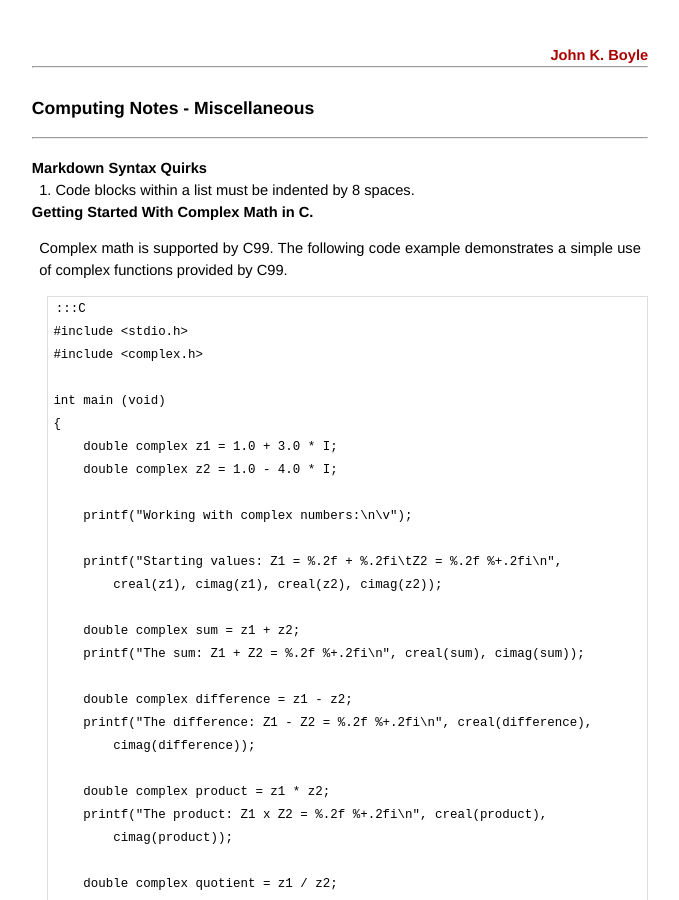
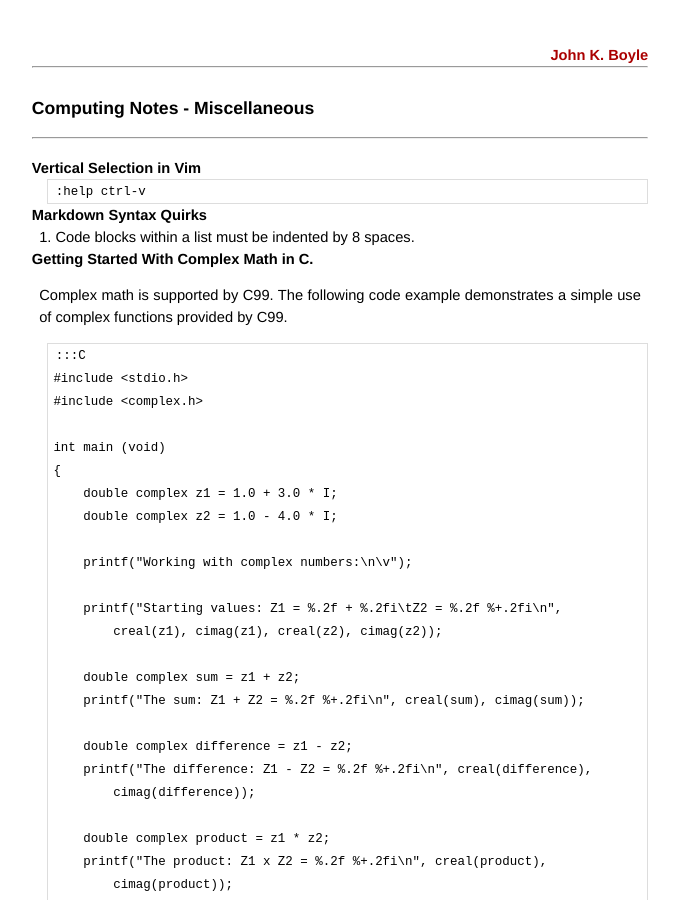
Before and after one commit to kebno/kebno.github.io, a Jekyll site: the page built from _notes/misc.md, in a window 1280 px wide and 900 px high. Shown: the whole window, without its empty margins (300-979 px from the left). Built offline with Jekyll 4.4.1, drawn with Linux system fonts in a browser that asks for light colours.

Commit message:
SO IMPORTANT

```diff
--- a/_notes/misc.md
+++ b/_notes/misc.md
@@ -2,6 +2,9 @@
 layout: note
 title: Miscellaneous
 ---
+
+## Vertical Selection in Vim
+    :help ctrl-v
 
 ## Markdown Syntax Quirks
 
```
